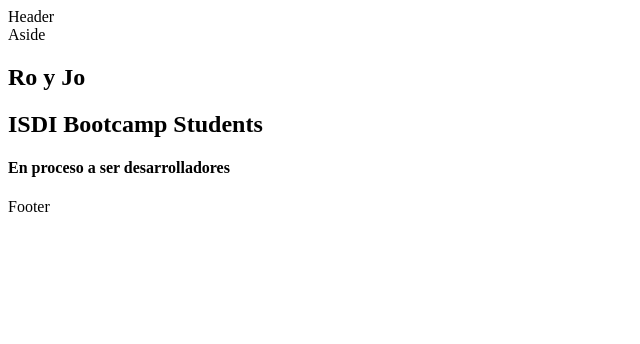
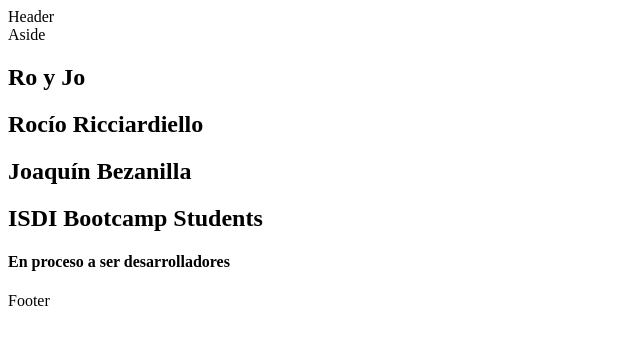
Before and after one commit to jbokyes/202301-W1CH1-JoaquinBezanilla-RocioRicciardiello, a website: page quienesSomos.html in a window 1280 px wide. Shown: the whole page, without its empty margins (0-640 px from the left). Drawn offline with Linux system fonts and the light colour scheme.

Commit message:
Add nombres a section de quienessomos.html

```diff
--- a/quienesSomos.html
+++ b/quienesSomos.html
@@ -18,6 +18,8 @@
   </aside>
   <section>
     <h1>Ro y Jo</h1>
+    <h2>Rocío Ricciardiello</h2>
+    <h2>Joaquín Bezanilla</h2>
     <h2>ISDI Bootcamp Students</h2>
     <h4>En proceso a ser desarrolladores</h4>
 
```
